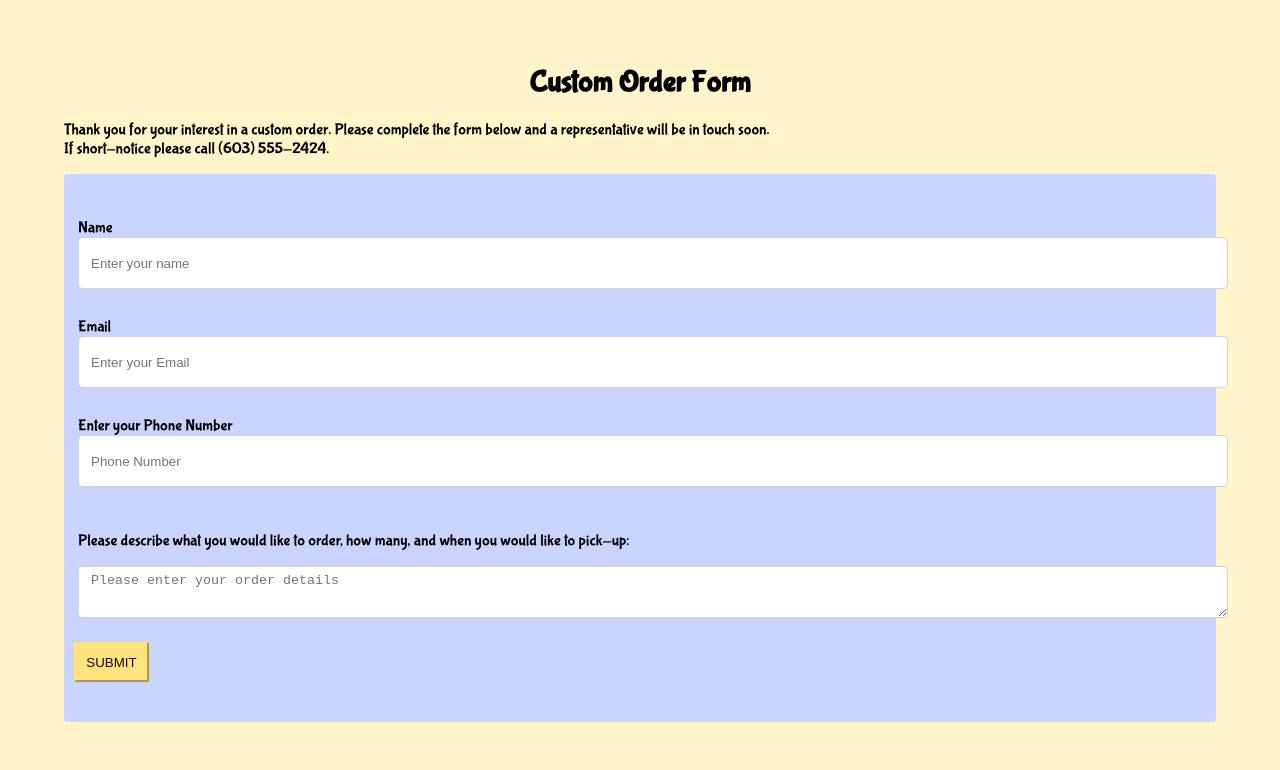
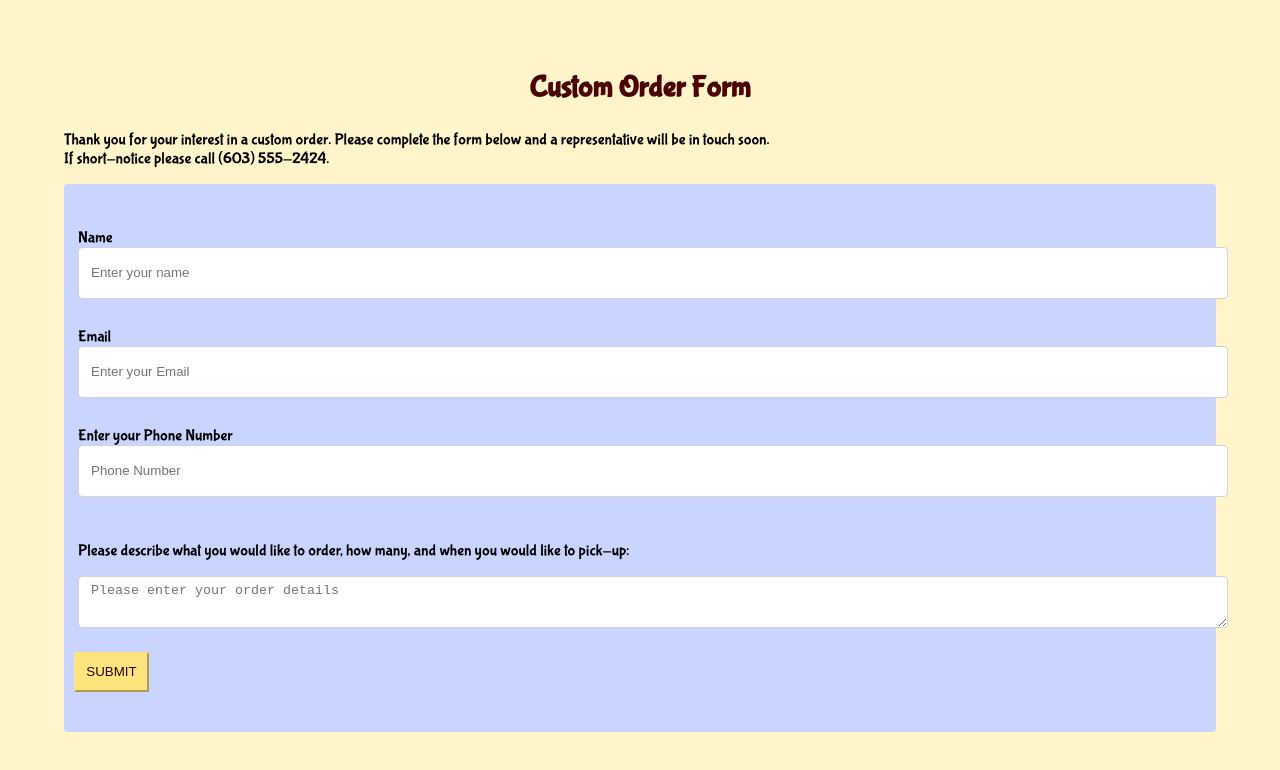
Before and after one commit to ninaxianson/Product-Landing-Page, a plain HTML site: page index.html in a window 1280 px wide. Shown: the part 2176-2946 px from the top of the page. Drawn offline with Linux system fonts and the light colour scheme; files that its build step writes are made by us from their sources; files whose address does not match are found by name.

```diff
--- a/index.html
+++ b/index.html
@@ -185,7 +185,7 @@
 
 <div class="container">
     <header class="header">
-      <h1 id="title" class="text-center">Custom Order Form</h1>
+      <h2 id="title" class="text-center">Custom Order Form</h2>
       <p id="description" class="description text-center">
         Thank you for your interest in a custom order. Please complete the form below and a representative will be in touch soon.<br>
         If short-notice please call (603) 555-2424.
```
